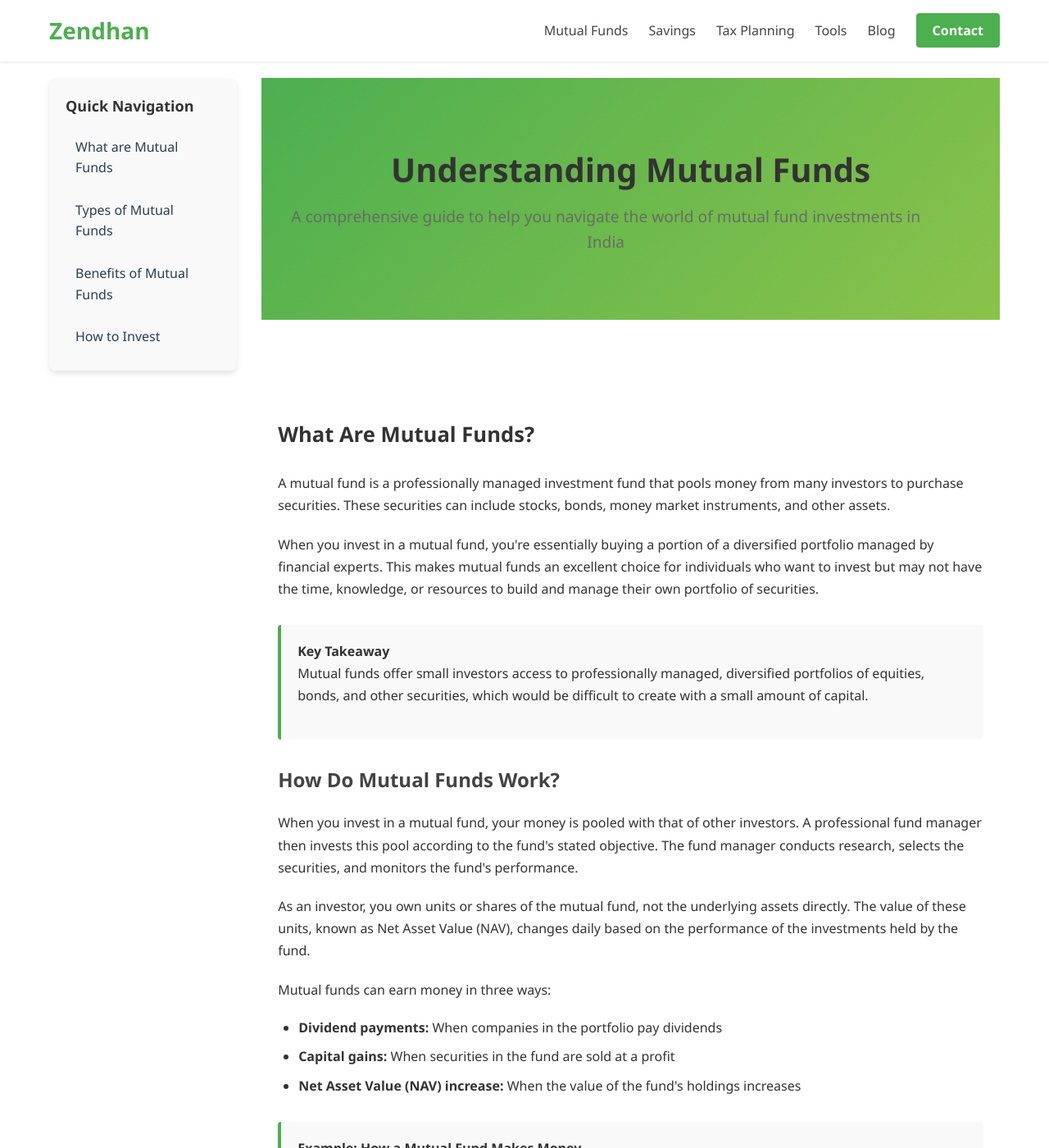
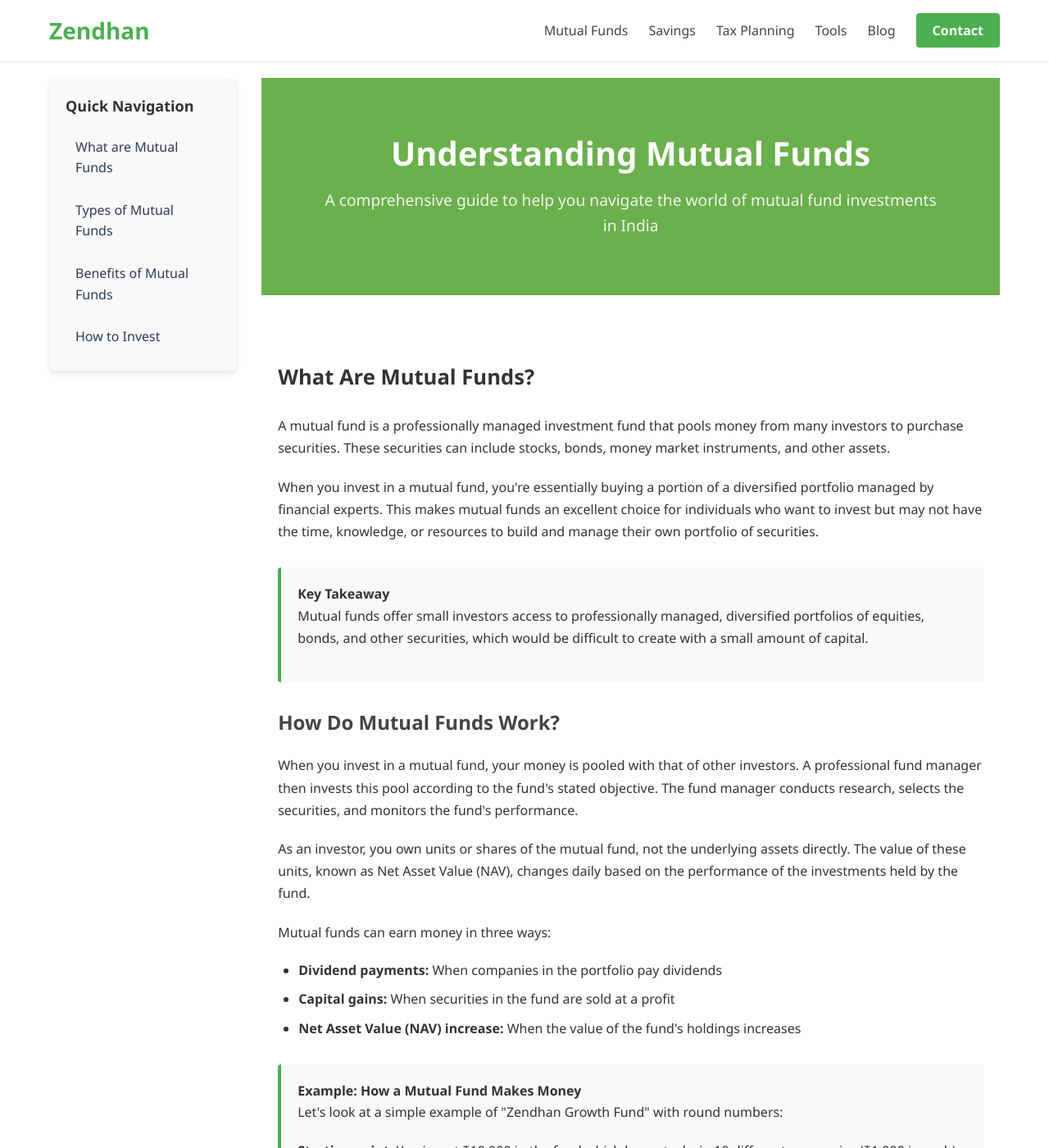
Before and after one commit to nandan11/zendhan, a Jekyll site: the page built from mutual-funds.html, in a window 1280 px wide and 1400 px high. Shown: the whole window at 82% size. Built offline with Jekyll 4.4.1, drawn with Linux system fonts in a browser that asks for light colours.

Commit message:
Update mutual-funds.css

```diff
--- a/assets/css/mutual-funds.css
+++ b/assets/css/mutual-funds.css
@@ -14,32 +14,47 @@ html {
 /* Main content area */
 .main-content {
   flex-grow: 1;
+  padding-left: 0;
+  padding-right: 0;
 }
 
 /* Page title styling */
 .page-title {
-  margin-bottom: 30px;
+  background: #6ab04c; /* Solid green color */
+  padding: 40px 0;
+  text-align: center;
+  margin-bottom: 10px;
+  width: 100%;
 }
 
 .page-title-container {
-  padding: 20px 0;
+  max-width: 800px;
+  margin: 0 auto;
+  padding: 20px;
+  margin-bottom: 10px;
 }
 
 .page-title h1 {
   font-size: 2.5rem;
   margin-bottom: 10px;
-  color: #333;
+  color: white;
+  font-weight: 600;
 }
 
 .page-title p {
   font-size: 1.2rem;
-  color: #666;
+  color: white;
   max-width: 800px;
+  margin: 0 auto;
 }
 
 /* Content blocks */
 .content-block {
   margin-bottom: 40px;
+}
+
+.content-block:first-of-type {
+  margin-top: 0;
 }
 
 .content-block p {
@@ -52,6 +67,11 @@ html {
   margin-bottom: 25px;
   font-size: 1.6rem;
   color: #333;
+}
+
+.main-content h2:first-of-type,
+h2[id="what-are-mutual-funds"] {
+  margin-top: 20px;
 }
 
 .content-block h3 {
@@ -69,6 +89,57 @@ html {
 .content-block li {
   margin-bottom: 10px;
   line-height: 1.6;
+}
+
+/* Quick navigation sidebar */
+.quick-navigation {
+  position: sticky;
+  top: 20px;
+  align-self: flex-start;
+  width: 250px;
+  max-height: 90vh;
+  overflow-y: auto;
+  padding: 20px;
+  background-color: #f9f9f9;
+  border-radius: 8px;
+  box-shadow: 0 4px 6px rgba(0, 0, 0, 0.1);
+  margin-right: 30px;
+}
+
+.quick-navigation h3 {
+  margin-bottom: 15px;
+  font-size: 18px;
+  color: #333;
+}
+
+.quick-navigation ul {
+  list-style: none;
+  padding: 0;
+  margin: 0;
+  display: flex;
+  flex-direction: column;
+  gap: 10px;
+}
+
+.quick-navigation li {
+  margin: 0;
+  width: 100%;
+}
+
+.quick-navigation a {
+  text-decoration: none;
+  color: #333;
+  font-size: 16px;
+  padding: 10px;
+  display: block;
+  border-radius: 5px;
+  transition: all 0.3s ease;
+}
+
+.quick-navigation a:hover,
+.quick-navigation a.active {
+  background-color: #e0e0e0;
+  color: #4CAF50;
 }
 
 /* Info cards and example blocks */
@@ -91,7 +162,7 @@ html {
   margin-left: 25px;
 }
 
-/* Fund type cards grid */
+/* Two-column layout and Fund cards */
 .two-column {
   display: grid;
   grid-template-columns: repeat(auto-fit, minmax(280px, 1fr));
@@ -99,7 +170,6 @@ html {
   margin: 25px 0;
 }
 
-/* Fund type card styling */
 .fund-type {
   background-color: white;
   border-radius: 8px;
@@ -113,28 +183,35 @@ html {
   justify-content: space-between;
 }
 
-/* FAQ item styling */
-.faq-item {
-  margin-bottom: 30px;
-  border-bottom: 1px solid #eee;
-  padding-bottom: 25px;
+.fund-type > h3,
+.fund-type > p {
+  margin-bottom: 15px;
 }
 
-/* Risk meter styling - FIX 1: NO TEXT WRAPPING */
+.fund-type h4 {
+  margin-top: 0;
+  margin-bottom: 15px;
+  color: #333;
+}
+
+/* Risk meter styling */
 .risk-level {
   display: flex;
   flex-direction: column;
   margin: 15px 0;
   width: 100%;
   padding-top: 10px;
+  margin-top: auto;
+  margin-bottom: 15px;
 }
 
 .risk-level span {
   font-size: 14px;
   font-weight: 600;
   margin-bottom: 8px;
-  white-space: nowrap;
+  white-space: nowrap !important;
   display: inline-block;
+  width: 100%;
 }
 
 .risk-meter-container {
@@ -194,114 +271,12 @@ html {
   padding: 0 2px;
 }
 
-/* Page layout with sidebar */
-.page-layout {
+/* Button styling */
+.learn-more-button {
   display: flex;
-  max-width: 1200px;
-  margin: 0 auto;
-  padding: 20px;
-}
-
-/* Sticky sidebar navigation */
-.quick-navigation {
-  position: sticky;
-  top: 20px;
-  align-self: flex-start;
-  width: 250px;
-  max-height: 90vh;
-  overflow-y: auto;
-  padding: 20px;
-  background-color: #f9f9f9;
-  border-radius: 8px;
-  box-shadow: 0 4px 6px rgba(0, 0, 0, 0.1);
-  margin-right: 30px;
-}
-
-.quick-navigation h3 {
-  margin-bottom: 15px;
-  font-size: 18px;
-  color: #333;
-}
-
-.quick-navigation ul {
-  list-style: none;
-  padding: 0;
-  margin: 0;
-  display: flex;
-  flex-direction: column;
-  gap: 10px;
-}
-
-.quick-navigation li {
-  margin: 0;
-  width: 100%;
-}
-
-.quick-navigation a {
-  text-decoration: none;
-  color: #333;
-  font-size: 16px;
-  padding: 10px;
-  display: block;
-  border-radius: 5px;
-  transition: all 0.3s ease;
-}
-
-.quick-navigation a:hover,
-.quick-navigation a.active {
-  background-color: #e0e0e0;
-  color: #4CAF50;
-}
-
-.main-content {
-  flex-grow: 1;
-  padding-left: 0;
-  padding-right: 0;
-}
-
-/* Responsive adjustments */
-@media (max-width: 768px) {
-  .page-layout {
-    flex-direction: column;
-  }
-
-  .quick-navigation {
-    width: 100%;
-    position: static;
-    margin-bottom: 20px;
-    margin-right: 0;
-  }
-
-  .fund-details {
-    grid-template-columns: 1fr;
-  }
-}
-
-/* Fund type page elements */
-.subtopic-navigation {
-  display: flex;
-  flex-wrap: wrap;
-  gap: 10px;
-  margin: 25px 0;
-}
-
-.subtopic-navigation a {
-  background-color: #f5f5f5;
-  padding: 10px 15px;
-  border-radius: 5px;
-  text-decoration: none;
-  color: #333;
-  transition: all 0.3s ease;
-}
-
-.subtopic-navigation a:hover {
-  background-color: #e0e0e0;
-  color: #4CAF50;
-}
-
-/* Learn more button styling */
-.learn-more-button {
-  display: inline-block;
+  align-items: center;
+  justify-content: center;
+  min-height: 44px;
   background-color: #4CAF50;
   color: white;
   padding: 10px 15px;
@@ -313,11 +288,29 @@ html {
   text-align: center;
 }
 
+.fund-type .learn-more-button {
+  margin-top: auto;
+}
+
 .learn-more-button:hover {
   background-color: #388E3C;
 }
 
-/* Chart and table styling */
+/* Fund examples, charts and tables */
+.fund-example {
+  margin: 30px 0;
+  padding: 20px;
+  border-radius: 8px;
+  background-color: #f9f9f9;
+  box-shadow: 0 2px 5px rgba(0,0,0,0.1);
+}
+
+.fund-details {
+  display: grid;
+  grid-template-columns: 1fr 2fr;
+  gap: 20px;
+}
+
 .chart-container {
   margin: 30px 0;
   text-align: center;
@@ -345,138 +338,29 @@ html {
   background-color: #f9f9f9;
 }
 
-/* Fund example styling */
-.fund-example {
-  margin: 30px 0;
-  padding: 20px;
-  border-radius: 8px;
-  background-color: #f9f9f9;
-  box-shadow: 0 2px 5px rgba(0,0,0,0.1);
+/* Subtopic navigation */
+.subtopic-navigation {
+  display: flex;
+  flex-wrap: wrap;
+  gap: 10px;
+  margin: 25px 0;
 }
 
-.fund-details {
-  display: grid;
-  grid-template-columns: 1fr 2fr;
-  gap: 20px;
+.subtopic-navigation a {
+  background-color: #f5f5f5;
+  padding: 10px 15px;
+  border-radius: 5px;
+  text-decoration: none;
+  color: #333;
+  transition: all 0.3s ease;
 }
 
-
-/* Additional mobile optimizations */
-@media (max-width: 480px) {
-  .page-title-container h1 {
-    font-size: 1.8rem;
-  }
+.subtopic-navigation a:hover {
+  background-color: #e0e0e0;
+  color: #4CAF50;
 }
 
-/* Force fund type alignment */
-.fund-type .risk-level {
-  width: 100%;
-}
-
-.risk-level span {
-  width: 100%;
-  display: block !important;
-  white-space: nowrap !important;
-}
-/* Make buttons maintain consistent height regardless of text content */
-.learn-more-button {
-  display: flex;
-  align-items: center;
-  justify-content: center;
-  min-height: 44px; /* Set a fixed minimum height for all buttons */
-  text-align: center;
-  width: 100%;
-}
-
-/* Make fund type cards have a more consistent layout */
-.fund-type {
-  display: flex;
-  flex-direction: column;
-  justify-content: space-between;
-  height: 100%;
-}
-
-/* Push the button to the bottom of the card */
-.fund-type .learn-more-button {
-  margin-top: auto;
-}/* Make buttons maintain consistent height regardless of text content */
-.learn-more-button {
-  display: flex;
-  align-items: center;
-  justify-content: center;
-  min-height: 44px; /* Set a fixed minimum height for all buttons */
-  text-align: center;
-  width: 100%;
-}
-
-/* Make fund type cards have a more consistent layout */
-.fund-type {
-  display: flex;
-  flex-direction: column;
-  justify-content: space-between;
-  height: 100%;
-}
-
-/* Push the button to the bottom of the card */
-.fund-type .learn-more-button {
-  margin-top: auto;
-}
-/* Better risk meter and button alignment */
-.fund-type {
-  display: flex;
-  flex-direction: column;
-  height: 100%;
-  min-height: 300px;
-}
-
-.fund-type > h3,
-.fund-type > p {
-  margin-bottom: 15px;
-}
-
-/* Create flex spaces to push items to desired positions */
-.fund-type .risk-level {
-  margin-top: auto;
-  margin-bottom: 15px;
-  width: 100%;
-}
-
-.fund-type .learn-more-button {
-  margin-top: 15px;
-  width: 100%;
-}
-
-/* Ensure risk text doesn't wrap */
-.risk-level span {
-  display: inline-block;
-  white-space: nowrap;
-  font-weight: 600;
-  margin-bottom: 8px;
-}
-
-/* Make all buttons same height */
-.learn-more-button {
-  display: flex;
-  align-items: center;
-  justify-content: center;
-  min-height: 44px;
-  text-align: center;
-}
-/* Add this to the bottom of your mutual-funds.css file */
-@media (max-width: 480px) {
-  /* Responsive button text sizing for mobile */
-  .learn-more-button {
-    font-size: clamp(12px, 3.5vw, 16px);
-    padding: 10px 8px;
-    line-height: 1.2;
-    height: auto;
-    min-height: 44px;
-  }
-}
-
-
-
-/* Accordion FAQ styling */
+/* FAQ Accordion styling */
 .faq-accordion {
   margin-bottom: 40px;
 }
@@ -542,3 +426,47 @@ html {
 .faq-accordion .faq-answer ul {
   margin-bottom: 15px;
 }
+
+/* Standard FAQ styling (non-accordion) */
+.faq-item {
+  margin-bottom: 30px;
+  border-bottom: 1px solid #eee;
+  padding-bottom: 25px;
+}
+
+.faq-item h4 {
+  margin-bottom: 15px;
+  color: #333;
+}
+
+/* Responsive adjustments */
+@media (max-width: 768px) {
+  .page-layout {
+    flex-direction: column;
+  }
+
+  .quick-navigation {
+    width: 100%;
+    position: static;
+    margin-bottom: 20px;
+    margin-right: 0;
+  }
+
+  .fund-details {
+    grid-template-columns: 1fr;
+  }
+}
+
+@media (max-width: 480px) {
+  .page-title-container h1 {
+    font-size: 1.8rem;
+  }
+
+  .learn-more-button {
+    font-size: clamp(12px, 3.5vw, 16px);
+    padding: 10px 8px;
+    line-height: 1.2;
+    height: auto;
+    min-height: 44px;
+  }
+}
```
